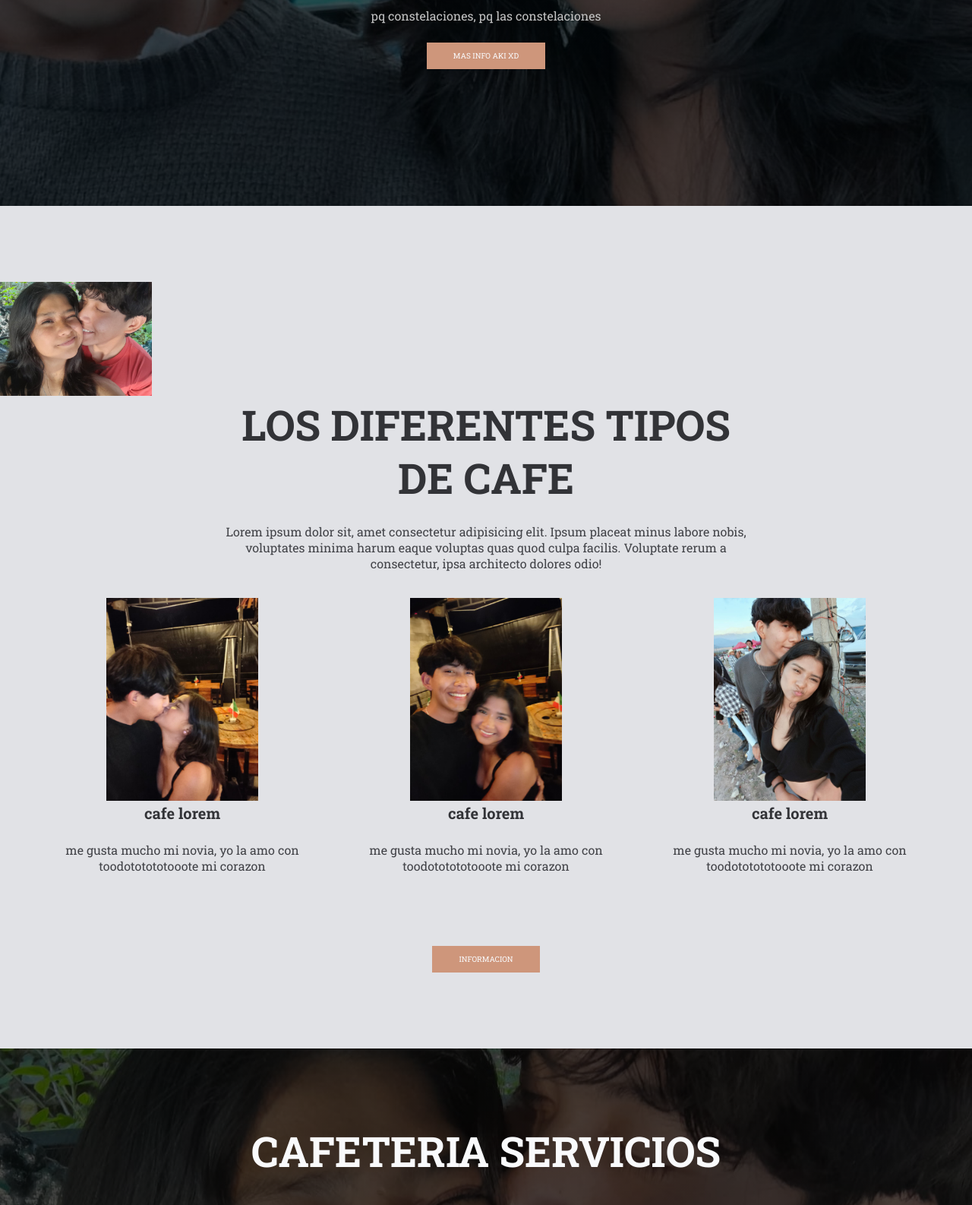
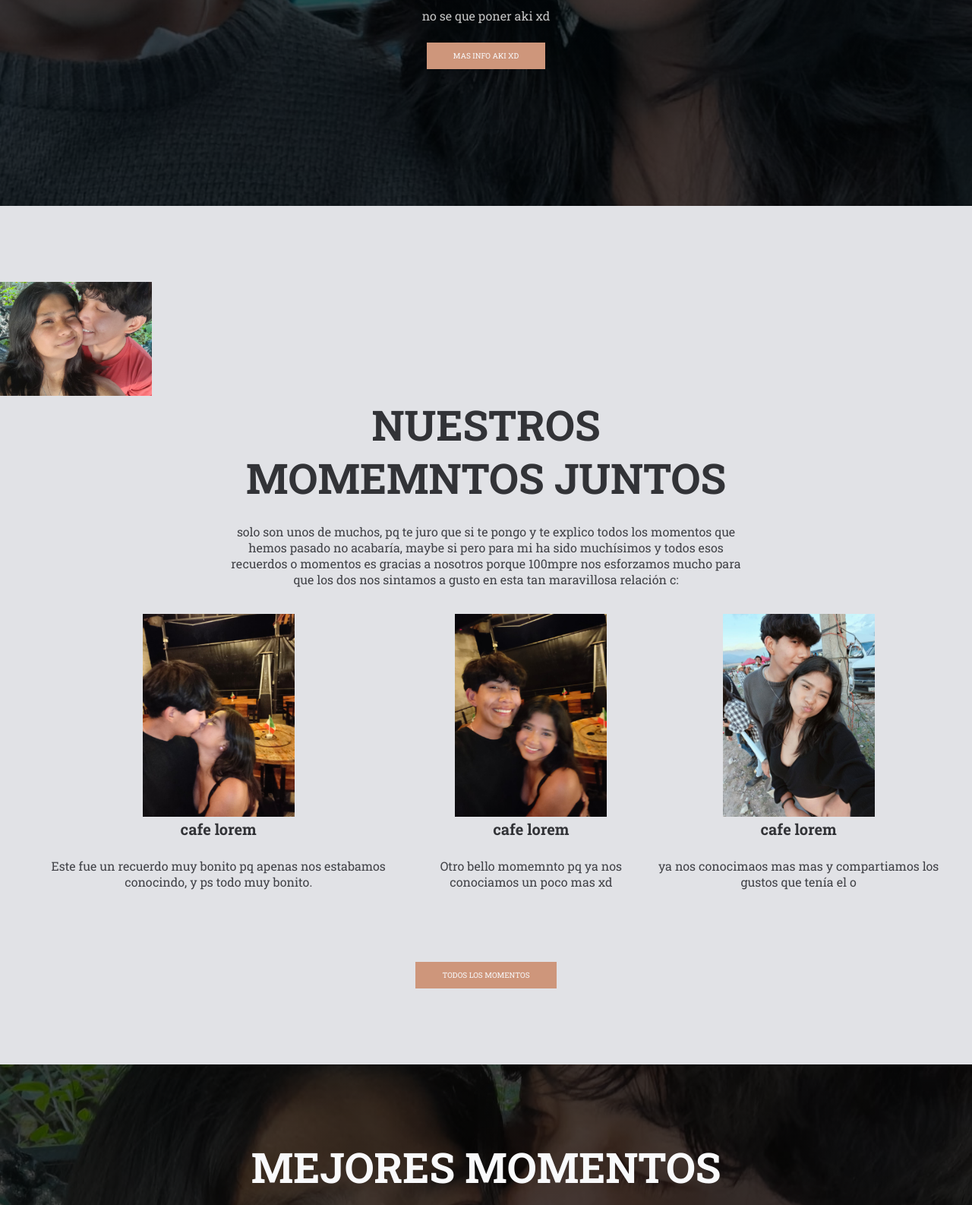
Before and after one commit to ikevnTV/knovios, a plain HTML site: page index.html in a window 1280 px wide. Shown: the part 289-1875 px from the top of the page at 76% size. Drawn offline with Linux system fonts and the light colour scheme.

Commit message:
Add files via upload

```diff
--- a/index.html
+++ b/index.html
@@ -23,8 +23,8 @@
             <nav class="navbar">
                 <ul>
                     <li><a href="#"> inicio </a></li>
-                    <li><a href="#"> servicios </a></li>
-                    <li><a href="#"> productos </a></li>
+                    <li><a href="#"> antecedentes </a></li>
+                    <li><a href="#"> canciones </a></li>
                     <li><a href="#"> contactos </a></li>
                 </ul>
             </nav>
@@ -32,7 +32,7 @@
         <div class="header-content container">
             <h1> 100% amor perron </h1>
             <p>
-                pq constelaciones, pq las constelaciones
+                no se que poner aki xd
             </p>
             <a href="https://ikevntv.github.io/mi-chikinuni/" class="btn-1">mas info aki xd</a>
         </div>
@@ -45,11 +45,13 @@
 
         <div class="coffee-content container">
 
-            <h2>los diferentes tipos de cafe</h2>
+            <h2>nuestros momemntos juntos</h2>
             <p class="txt-p">
-                Lorem ipsum dolor sit, amet consectetur adipisicing elit.
-                Ipsum placeat minus labore nobis, voluptates minima harum eaque voluptas quas quod culpa facilis.
-                Voluptate rerum a consectetur, ipsa architecto dolores odio!
+                solo son unos de muchos, pq te juro que si te pongo y te explico todos
+                los momentos que hemos pasado no acabaría, maybe si pero para mi ha sido
+                muchísimos y todos esos recuerdos o momentos es gracias a nosotros
+                porque 100mpre nos esforzamos mucho para que los dos nos
+                sintamos a gusto en esta tan maravillosa relación c:
             </p>
             <div class="coffee-group">
 
@@ -57,28 +59,28 @@
                     <img src="foto3.jpeg" alt="">
                     <h3>cafe lorem</h3>
                     <p>
-                        me gusta mucho mi novia, yo la amo
-                        con toodototototooote mi corazon
+                        Este fue un recuerdo muy bonito pq apenas
+                        nos estabamos conocindo, y ps todo muy bonito.
                     </p>
                 </div>
                 <div class="coffee-1">
                     <img src="foto4.jpeg" alt="">
                     <h3>cafe lorem</h3>
                     <p>
-                        me gusta mucho mi novia, yo la amo
-                        con toodototototooote mi corazon
+                        Otro bello momemnto pq ya nos conociamos un poco
+                        mas xd
                     </p>
                 </div>
                 <div class="coffee-1">
                     <img src="foto5.jpeg" alt="">
                     <h3>cafe lorem</h3>
                     <p>
-                        me gusta mucho mi novia, yo la amo
-                        con toodototototooote mi corazon
+                        ya nos conocimaos mas mas y compartiamos
+                         los gustos que tenía el o
                     </p>
                 </div>
             </div>
-            <a href="g" class="btn-1">informacion</a>
+            <a href="g" class="btn-1">todos los momentos</a>
         </div>
 
     </section>
@@ -86,7 +88,7 @@
     <main class="services">
 
         <div class="services-content container">
-            <h2>cafeteria servicios</h2>
+            <h2>mejores momentos</h2>
 
             <div class="services-group">
 
@@ -203,7 +205,7 @@
 
             <div class="link">
 
-                <h3>lorem</h3>
+                <h3>R E S E Ñ A S</h3>
                 <ul>
                     <li><a href="#">lorem</a></li>
                     <li><a href="#">lorem</a></li>
@@ -214,7 +216,20 @@
             </div>
             <div class="link">
 
-                <h3>lorem</h3>
+                <h3>R E S E Ñ A S</h3>
+                <ul>
+                    <input type="text"
+                    placeholder="coloca tu reseña">
+                    <li><a href="#">lorem</a></li>
+                    <li><a href="#">lorem</a></li>
+                    <li><a href="#">lorem</a></li>
+                    <li><a href="#">lorem</a></li>
+                </ul>
+
+            </div>
+            <div class="link">
+
+                <h3>R E S E Ñ A S</h3>
                 <ul>
                     <li><a href="#">lorem</a></li>
                     <li><a href="#">lorem</a></li>
@@ -225,18 +240,7 @@
             </div>
             <div class="link">
 
-                <h3>lorem</h3>
-                <ul>
-                    <li><a href="#">lorem</a></li>
-                    <li><a href="#">lorem</a></li>
-                    <li><a href="#">lorem</a></li>
-                    <li><a href="#">lorem</a></li>
-                </ul>
-
-            </div>
-            <div class="link">
-
-                <h3>lorem</h3>
+                <h3>R E S E Ñ A S</h3>
                 <ul>
                     <li><a href="#">lorem</a></li>
                     <li><a href="#">lorem</a></li>
```
